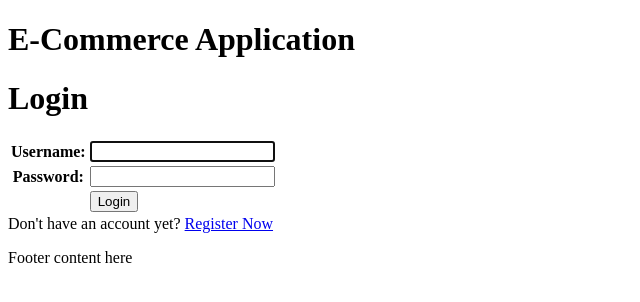
After one commit to AndhikaNayakaAW/pbp-ecommerce-csge602022, a Django app: page /login/ in a window 1280 px wide. The commit adds this page. Shown: the top 302 px of the page, without its empty margins (0-640 px from the left). Run offline with Django 5.2, Linux system fonts and the light colour scheme.

Commit message:
assignment 4

```diff
--- a/ecommerce_project/settings.py
+++ b/ecommerce_project/settings.py
@@ -11,6 +11,7 @@ https://docs.djangoproject.com/en/5.1/ref/settings/
 """
 
 from pathlib import Path
+import os
 
 # Build paths inside the project like this: BASE_DIR / 'subdir'.
 BASE_DIR = Path(__file__).resolve().parent.parent
@@ -23,7 +24,8 @@ BASE_DIR = Path(__file__).resolve().parent.parent
 SECRET_KEY = "django-insecure-!v9bw6#^e-nhwqzeq37)_2)q8h$(^a)k^5-rj*2z9+(hr27r2e"
 
 # SECURITY WARNING: don't run with debug turned on in production!
-DEBUG = True
+PRODUCTION = os.getenv("PRODUCTION", False)
+DEBUG = not PRODUCTION
 
 ALLOWED_HOSTS = ["localhost", "127.0.0.1", "andhika-nayaka-ecommerce.pbp.cs.ui.ac.id"]
 
--- a/main/models.py
+++ b/main/models.py
@@ -1,15 +1,17 @@
 from django.db import models
 import uuid  # Add this for UUID
+from django.contrib.auth.models import User
 
 # Create your models here.
 class Product(models.Model):
     id = models.UUIDField(primary_key=True, default=uuid.uuid4, editable=False)  # Use UUID for primary key
-    name = models.CharField(max_length=200)  # Name of the product (Sonny Angel)
+    name = models.CharField(max_length=200)  # Name of the product (e.g., Sonny Angel)
     price = models.IntegerField()  # Price of the product
     description = models.TextField()  # Description of the product
     rarity = models.CharField(max_length=100, choices=[('Common', 'Common'), ('Rare', 'Rare'), ('Secret', 'Secret')], default='Common')  # Rarity of the toy
     stock = models.IntegerField(default=0)  # Stock available
     image_url = models.URLField(max_length=200, blank=True)  # URL of the product image (optional)
+    user = models.ForeignKey(User, on_delete=models.CASCADE)  # Link product to a user
 
     def __str__(self):
         return self.name
--- /dev/null
+++ b/main/templates/main/login.html
@@ -0,0 +1,32 @@
+{% extends 'base.html' %}
+
+{% block meta %}
+<title>Login</title>
+{% endblock meta %}
+
+{% block content %}
+<div class="login">
+  <h1>Login</h1>
+
+  <form method="POST" action="">
+    {% csrf_token %}
+    <table>
+      {{ form.as_table }}
+      <tr>
+        <td></td>
+        <td><input class="btn login_btn" type="submit" value="Login" /></td>
+      </tr>
+    </table>
+  </form>
+
+  {% if messages %}
+  <ul>
+    {% for message in messages %}
+    <li>{{ message }}</li>
+    {% endfor %}
+  </ul>
+  {% endif %} Don't have an account yet?
+  <a href="{% url 'main:register' %}">Register Now</a>
+</div>
+
+{% endblock content %}
--- a/main/urls.py
+++ b/main/urls.py
@@ -1,6 +1,11 @@
 from django.urls import path
 from main.views import show_main, add_product, show_xml, show_json, show_xml_by_id, show_json_by_id, index
 from .views import edit_product
+from main.views import register
+from main.views import login_user
+from main.views import logout_user
+
+app_name = 'main'
 
 urlpatterns = [
     path('', show_main, name='show_main'),  # Make show_main the root URL
@@ -11,4 +16,8 @@ urlpatterns = [
     path('json/<uuid:id>/', show_json_by_id, name='show_json_by_id'),  # JSON view for product by UUID
     path('index/', index, name='index'),  # Keep the index view at /index/
     path('edit-product/<uuid:product_id>/', edit_product, name='edit_product'),  # Change from int to uuid
+    path('register/', register, name='register'),
+    path('login/', login_user, name='login'),
+    path('logout/', logout_user, name='logout'),
+
 ]
--- a/main/views.py
+++ b/main/views.py
@@ -4,6 +4,16 @@ from django.shortcuts import render, redirect
 from main.forms import ProductForm  # Import the ProductForm
 from main.models import Product  # Import the Product model
 from django.shortcuts import get_object_or_404
+from django.contrib.auth.forms import UserCreationForm
+from django.contrib import messages
+from django.contrib.auth.forms import UserCreationForm, AuthenticationForm
+from django.contrib.auth import authenticate, login
+from django.contrib.auth import logout
+from django.contrib.auth.decorators import login_required
+import datetime
+from django.http import HttpResponseRedirect
+from django.urls import reverse
+from django.utils.timezone import now
 
 # Existing index view
 def index(request):
@@ -13,6 +23,9 @@ def index(request):
         'student_name': 'Andhika Nayaka Arya Wibowo',
         'student_id': '2306174135',
         'class_name': 'KKI CSGE602022 Platform-Based Programming',
+        'last_login': request.COOKIES['last_login'],
+        'name': request.user.username,
+
     }
     return render(request, 'main/index.html', context)
 
@@ -44,20 +57,21 @@ def add_product(request):
     return render(request, "main/add_product.html", context)  # Render the form template
 
 # View to display products on the main page
+@login_required(login_url='/login')
 def show_main(request):
-    # Update the product images and descriptions whenever this page is accessed
-    update_product_images()
-
-    products = Product.objects.all()  # Fetch all products
+    products = Product.objects.filter(user=request.user)  # Only fetch products for the logged-in user
+    last_login = request.COOKIES.get('last_login', 'Unknown')
 
     context = {
+        'name': request.user.username,
         'app_name': 'E-Commerce Application',
-        'products': products,  # Pass products to the template
+        'products': products,  # Pass filtered products to the template
         'student_name': 'Andhika Nayaka Arya Wibowo',
         'student_id': '2306174135',
         'class_name': 'KKI CSGE602022 Platform-Based Programming',
+        'last_login': last_login,  # Add last login to context
     }
-    return render(request, 'main/main.html', context)  # Render the main page
+    return render(request, 'main/main.html', context)
 
 # View to return products in XML format
 def show_xml(request):
@@ -86,7 +100,55 @@ def edit_product(request, product_id):
 
     if form.is_valid() and request.method == "POST":
         form.save()
-        return redirect('show_main')  # Redirect to the main page after editing
+        # Redirect to the main page after editing
+        return redirect('main:show_main')
 
     context = {'form': form}
     return render(request, "main/edit_product.html", context)
+
+def register(request):
+    form = UserCreationForm()
+
+    if request.method == "POST":
+        form = UserCreationForm(request.POST)
+        if form.is_valid():
+            form.save()
+            messages.success(request, 'Your account has been successfully created!')
+            return redirect('main:login')
+    context = {'form':form}
+    return render(request, 'register.html', context)
+
+def login_user(request):
+    if request.method == 'POST':
+        form = AuthenticationForm(data=request.POST)
+
+        if form.is_valid():
+            user = form.get_user()
+            login(request, user)
+            # Set a cookie with the current time as the last login
+            response = HttpResponseRedirect(reverse("main:show_main"))
+            response.set_cookie('last_login', now().strftime('%Y-%m-%d %H:%M:%S'))  # Save login time in cookie
+            return response
+    else:
+        form = AuthenticationForm(request)
+
+    context = {'form': form}
+    return render(request, 'login.html', context)
+
+
+def logout_user(request):
+    logout(request)
+    response = HttpResponseRedirect(reverse('main:login'))
+    response.delete_cookie('last_login')
+    return response
+
+def add_product(request):
+    form = ProductForm(request.POST or None)
+    if form.is_valid() and request.method == "POST":
+        product = form.save(commit=False)
+        product.user = request.user  # Associate the product with the logged-in user
+        product.save()
+        return redirect('main:show_main')
+
+    context = {'form': form}
+    return render(request, "main/add_product.html", context)
```
Also changed, not shown: main/templates/main/main.html (+10 -2 lines), main/templates/main/register.html (added, +28 -0 lines), README.md, main/migrations/0004_product_user.py (added).
